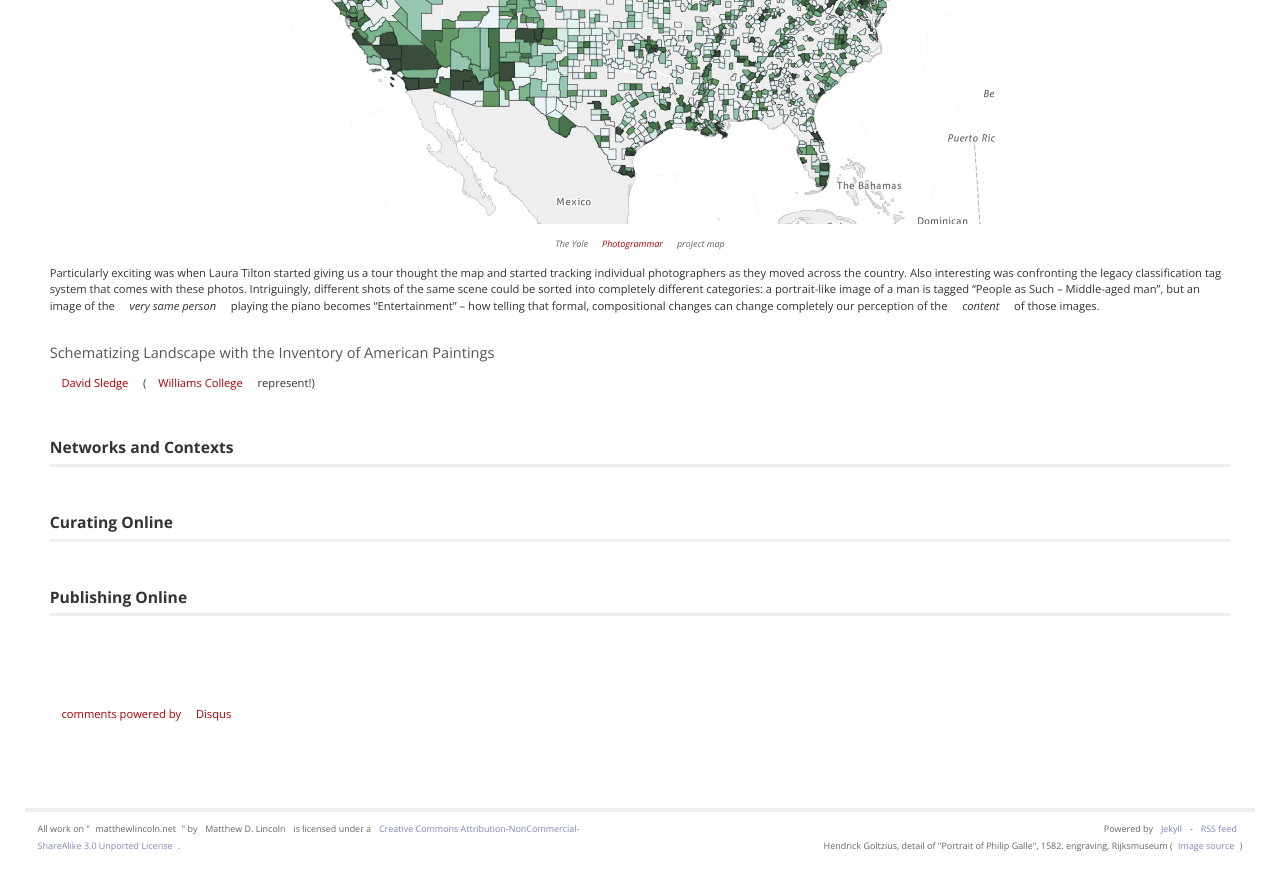
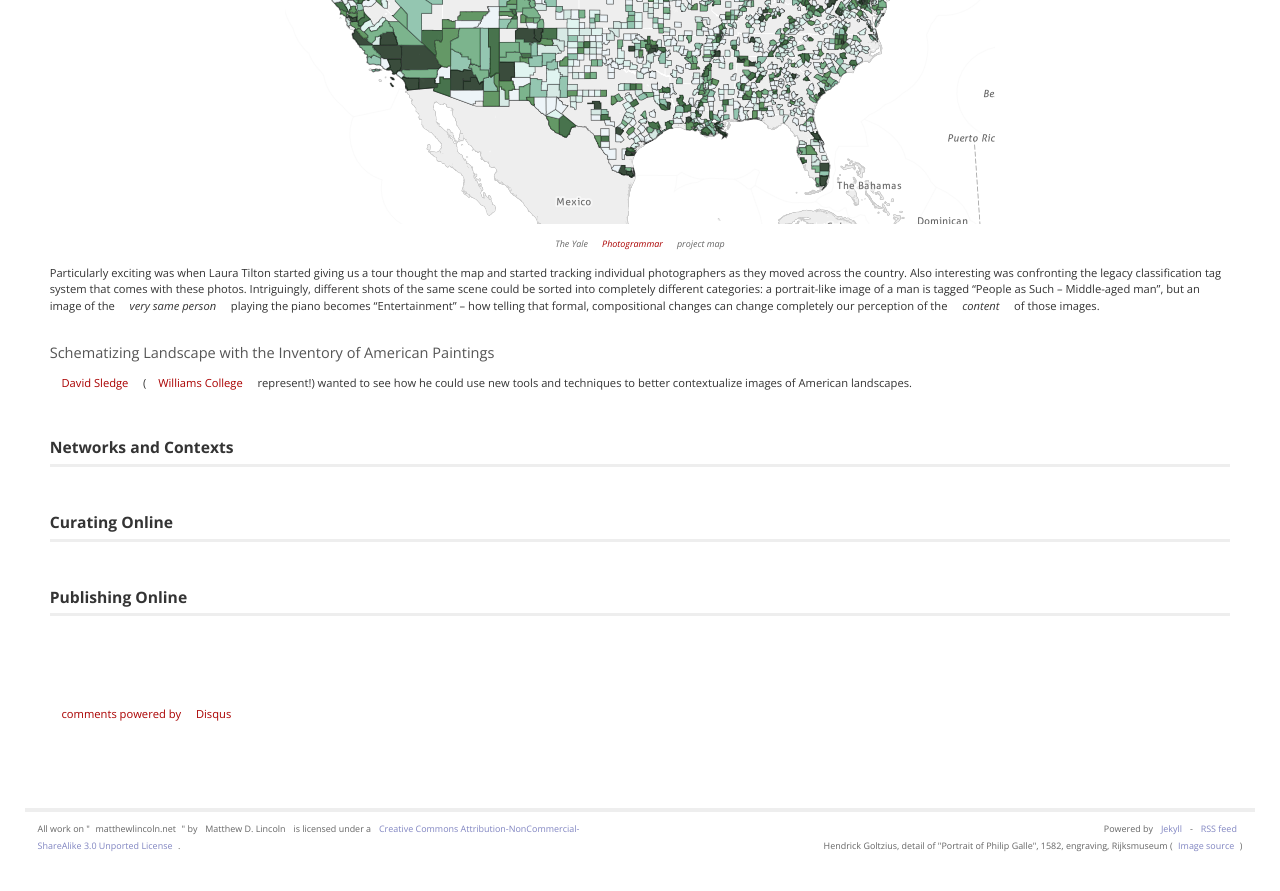
Before and after one commit to mdlincoln/mdlincoln.github.io, a Jekyll site: the page built from _posts/2013-11-15-american-art-history-and-digital-scholarship.md, in a window 1280 px wide and 900 px high, scrolled down 726 px. Shown: the top 891 px of the window. Built offline with Jekyll 4.4.1, drawn with Linux system fonts in a browser that asks for light colours; comment, search, counter and statistics services are not loaded.

Commit message:
brief Sledge intro.

```diff
--- a/_posts/2013-11-15-american-art-history-and-digital-scholarship.md
+++ b/_posts/2013-11-15-american-art-history-and-digital-scholarship.md
@@ -33,7 +33,7 @@ Particularly exciting was when Laura Tilton started giving us a tour thought the
 
 ## Schematizing Landscape with the Inventory of American Paintings
 
-[David Sledge](https://twitter.com/djsledge__) ([Williams College](https://williams.edu) represent!)
+[David Sledge](https://twitter.com/djsledge__) ([Williams College](https://williams.edu) represent!) wanted to see how he could use new tools and techniques to better contextualize images of American landscapes.
 
 # Networks and Contexts
 
```
